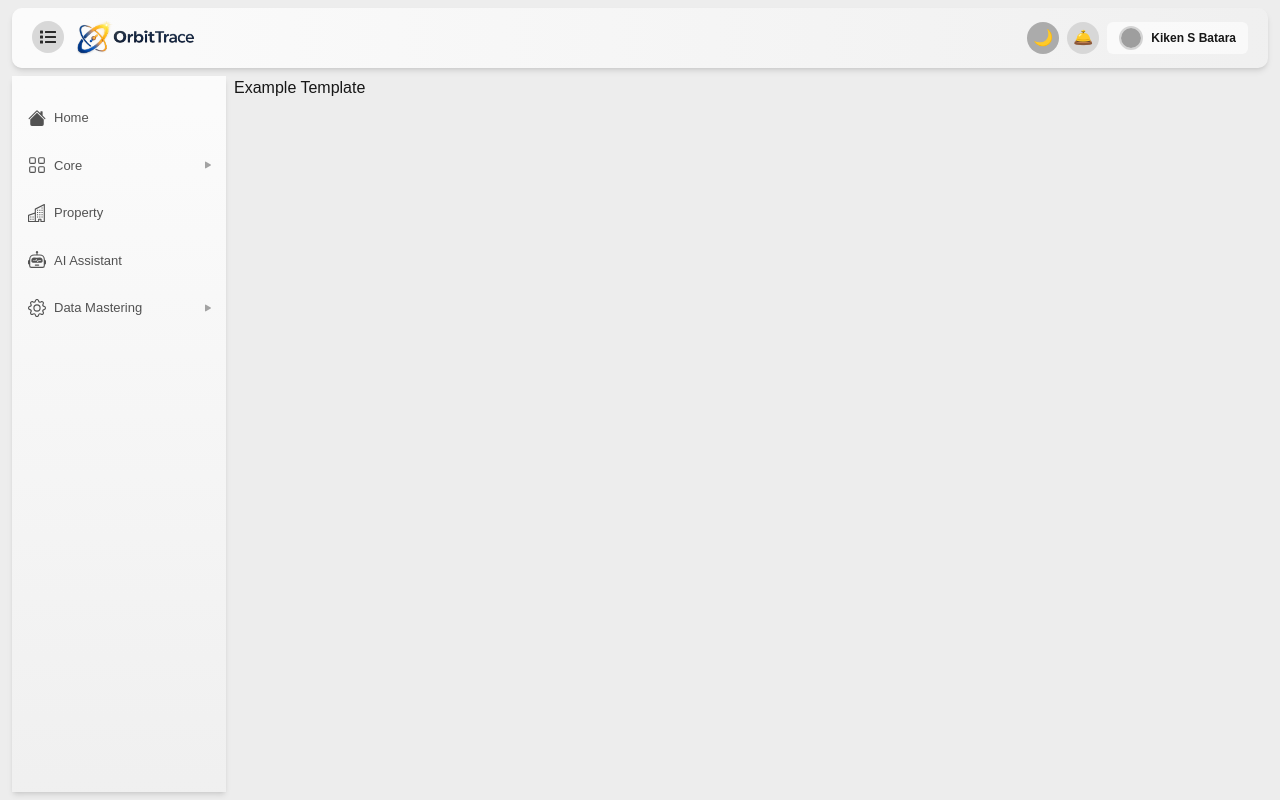
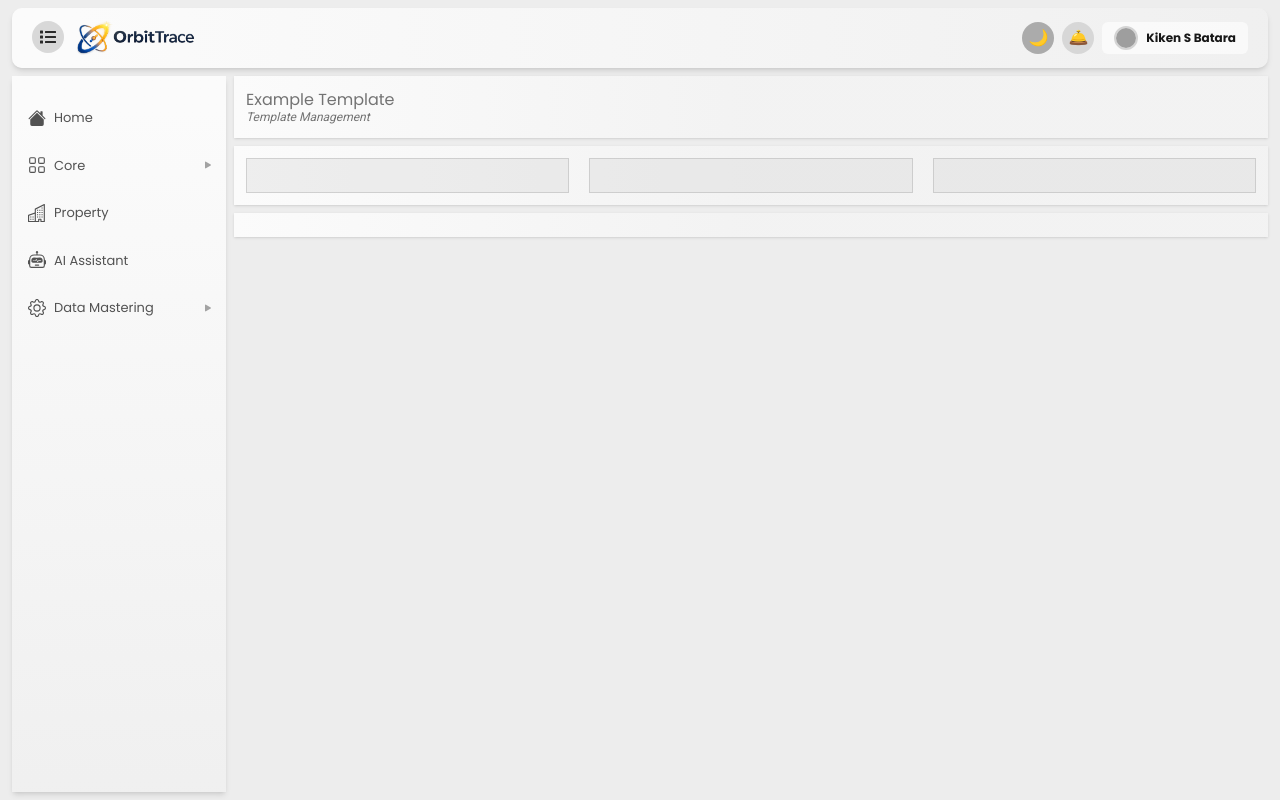
Before and after one commit to lowhanfish/Orbitrace-Admin, a Next.js app: page /master/template_management/example_template in a window 1280 px wide. Built offline with nearby package versions, Linux system fonts and the light colour scheme; grey boxes are pictures that could not be loaded.

Commit message:
added TitleBarComponent

```diff
--- a/src/app/(main)/layout.tsx
+++ b/src/app/(main)/layout.tsx
@@ -14,7 +14,7 @@ const layout = ({ children }: { children: ReactNode }) => {
             <Header />
             <div className='flex gap-2 flex-1 mt-2' >
                 <SideBar />
-                <div className='md:w-full h-full'>
+                <div className='w-full h-full'>
                     {children}
                 </div>
             </div>
--- a/src/app/(main)/master/template_management/example_template/page.tsx
+++ b/src/app/(main)/master/template_management/example_template/page.tsx
@@ -1,9 +1,52 @@
+import BInput from '@/components/items/BInput'
+import TitleBar from '@/components/TitleBar'
 import React from 'react'
+
+
+
+
+
 
 const page = () => {
     return (
         <div>
-            <h1>Example Template</h1>
+            <TitleBar title='Example Template' subtitle='Template Management' />
+
+            <div className='flex bg-linear-to-r from-b-gray-1 to-50% to-b-gray-1/40 shadow-sm rounded-[5] px-3 py-3 mt-2'>
+                <div className='flex flex-col md:flex-row gap-5 w-full'>
+                    <div className='flex-1 '>
+                        <BInput />
+                    </div>
+                    <div className='flex-1 '>
+                        <BInput />
+                    </div>
+                    <div className='flex-1 '>
+                        <BInput />
+                    </div>
+
+                </div>
+            </div>
+
+
+
+
+            <div className='flex bg-linear-to-r from-b-gray-1 to-50% to-b-gray-1/40 shadow-sm rounded-[5] px-3 py-3 mt-2'>
+
+                <div className='grid'>
+                    <div className='grid grid-cols-12'>
+                        <div className='col-span-4'>
+
+
+                        </div>
+                    </div>
+                </div>
+
+
+
+            </div>
+
+
+
         </div>
     )
 }
--- a/src/app/globals.css
+++ b/src/app/globals.css
@@ -166,6 +166,8 @@
   --color-foreground: var(--foreground);
   --font-sans: var(--font-geist-sans);
   --font-mono: var(--font-geist-mono);
+  --font-poppins: var(--font-poppins);
+  --font-roboto: var(--font-roboto);
 
   /* b-gray */
   --color-b-gray-1: var(--color-b-gray-1);
@@ -216,7 +218,7 @@
 body {
   background: var(--background);
   color: var(--foreground);
-  font-family: Arial, Helvetica, sans-serif;
+  font-family: var(--font-poppins);
 }
 
 
--- a/src/app/layout.tsx
+++ b/src/app/layout.tsx
@@ -1,5 +1,5 @@
 import type { Metadata } from "next";
-import { Geist, Geist_Mono } from "next/font/google";
+import { Geist, Geist_Mono, Poppins, Roboto } from "next/font/google";
 import "./globals.css";
 import { ThemeProvider } from "@/components/theme-provider"
 // import Header from "@/components/Header";
@@ -12,6 +12,20 @@ const geistSans = Geist({
 const geistMono = Geist_Mono({
   variable: "--font-geist-mono",
   subsets: ["latin"],
+});
+
+
+const poppins = Poppins({
+  subsets: ['latin'],
+  weight: ['300', '400', '700'],
+  variable: '--font-poppins', // Kita buat variabel CSS
+});
+
+// Konfigurasi font Roboto
+const roboto = Roboto({
+  subsets: ['latin'],
+  weight: ['400', '700'],
+  variable: '--font-roboto',
 });
 
 export const metadata: Metadata = {
@@ -30,7 +44,7 @@ export default function RootLayout({
   return (
     <html lang="en" suppressHydrationWarning>
       <body
-        className={`${geistSans.variable} ${geistMono.variable} antialiased h-full bg-amber-100`}
+        className={`${geistSans.variable} ${geistMono.variable} ${poppins.variable} ${roboto.variable} antialiased h-full bg-amber-100`}
       >
         <ThemeProvider attribute="class" defaultTheme="system" enableSystem>
           {/* <Header /> */}
--- a/src/components/SideBar.tsx
+++ b/src/components/SideBar.tsx
@@ -77,10 +77,10 @@ const Submenu = ({ data, level }: { data: dataProps, level: number }) => {
             return "flex pl-2 pr-1 items-center py-3 hover:bg-b-gray-2 rounded-[5px] cursor-pointer mb-1";
         }
         if (level === 2) {
-            return "py-2 pl-8 pr-1 font-bold hover:bg-b-gray-2 rounded-[5px] cursor-pointer";
+            return "py-2 font-roboto pl-8 pr-1 font-bold hover:bg-b-gray-2 rounded-[5px] cursor-pointer";
         }
         // Level 3 dst
-        return "py-2 pl-8 pr-1 font-normal hover:bg-b-gray-2 rounded-[5px] cursor-pointer";
+        return "py-2 font-roboto pl-8 pr-1 font-normal hover:bg-b-gray-2 rounded-[5px] cursor-pointer";
     }
 
 
--- /dev/null
+++ b/src/components/TitleBar.tsx
@@ -0,0 +1,17 @@
+import React from 'react'
+
+interface TitleBarProps {
+    title: string,
+    subtitle: string
+}
+
+const TitleBar = ({ title, subtitle }: TitleBarProps) => {
+    return (
+        <div className='p-3 bg-linear-to-r from-b-gray-1 to-50% to-b-gray-1/40 shadow-sm rounded-[5] '>
+            <p className='font-poppins text-b-gray-4'>{title}</p>
+            <p className='font-roboto text-[12px] text-b-gray-4 -mt-1 italic'>{subtitle}</p>
+        </div>
+    )
+}
+
+export default TitleBar
--- /dev/null
+++ b/src/components/items/BInput.tsx
@@ -0,0 +1,11 @@
+import React from 'react'
+
+const BInput = () => {
+    return (
+        <div className='w-full'>
+            <input className='w-full border bg-b-gray-2/35 border-b-gray-3/40 px-2 py-1.5 text-[14px] rounded-[5]' type="text" />
+        </div>
+    )
+}
+
+export default BInput
```
